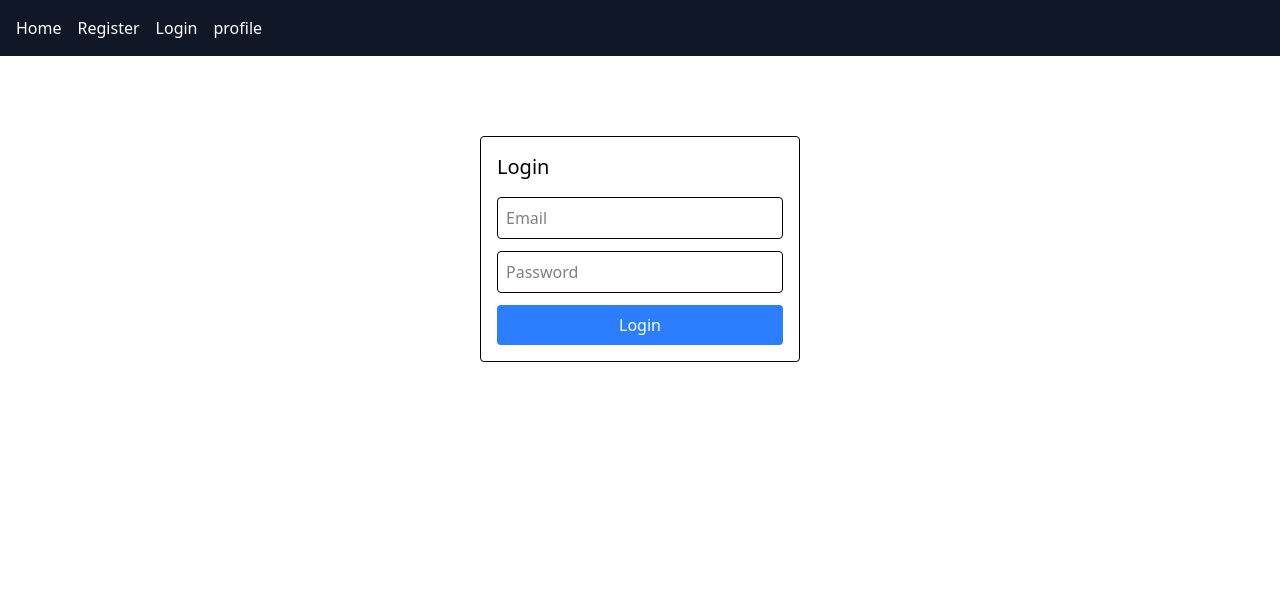
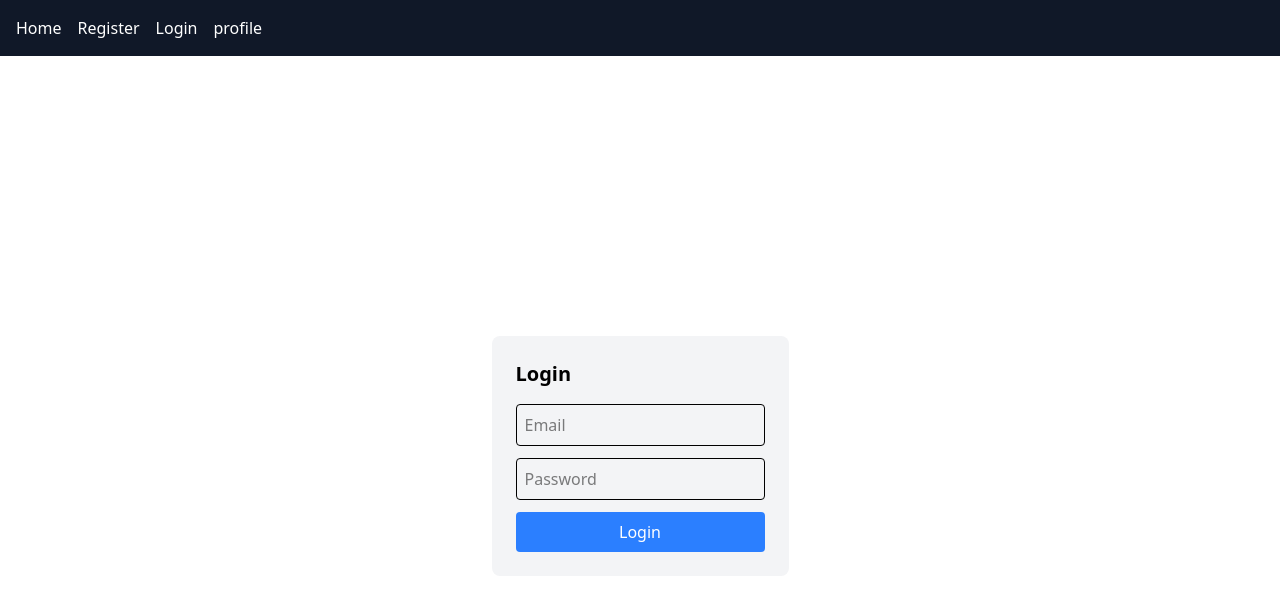
Before and after one commit to sugu2344/frontend-blogging-App, a React (Vite) app: page /login in a window 1280 px wide. Shown: the top 590 px of the page. Built offline with nearby package versions, Linux system fonts and the light colour scheme; no server answers.

Commit message:
issues in user

```diff
--- a/src/App.jsx
+++ b/src/App.jsx
@@ -6,14 +6,15 @@ import Layout from "./layouts/layout";
 import { Outlet } from "react-router-dom";
 
 const App = () => {
-  const user = useLoaderData();
-  const dispatch = useDispatch();
+  // const user = useLoaderData();
+  // const dispatch = useDispatch();
+  // console.log(user);
 
-  useEffect(() => {
-    if (user) {
-      dispatch(setUser(user));
-    }
-  }, [user, dispatch]);
+  // useEffect(() => {
+  //   if (user) {
+  //     dispatch(setUser(user));
+  //   }
+  // }, [user, dispatch]);
 
   return (
     <div>
--- a/src/loaders/unit/authLoader.js
+++ b/src/loaders/unit/authLoader.js
@@ -3,8 +3,8 @@ import authServices from "../../services/authServices";
 const authLoader = async () => {
   try {
     const response = await authServices.profile();
-    console.log("User Data from API:", response.data); // Debugging line
-    return response.data; // Ensure this returns the correct user object
+    console.log("User Data from API:", response.data);
+    return response.data;
   } catch (error) {
     console.error("Error fetching user profile:", error);
     return null;
--- a/src/pages/login.jsx
+++ b/src/pages/login.jsx
@@ -1,65 +1,53 @@
-import { useDispatch, useSelector } from "react-redux";
-import {
-  selectEmail,
-  selectPassword,
-  setEmail,
-  setPassword,
-} from "../redux/features/auth/loginSlice";
-import { toast } from "react-toastify";
-import { useNavigate } from "react-router";
+import { useState } from "react";
+import { useNavigate } from "react-router-dom";
 import authServices from "../services/authServices";
 
 const Login = () => {
-  const email = useSelector(selectEmail);
-  const password = useSelector(selectPassword);
-
-  const dispatch = useDispatch();
+  const [email, setEmail] = useState("");
+  const [password, setPassword] = useState("");
+  const [error, setError] = useState(null);
   const navigate = useNavigate();
 
   const handleLogin = async (e) => {
     e.preventDefault();
-
+    setError(null);
     try {
       const response = await authServices.login({ email, password });
-
-      if (response.status === 201) {
-        toast.success("Logged in successfully");
-
-        // clear the form
-        dispatch(setEmail(""));
-        dispatch(setPassword(""));
-
-        // redirect to home page
-        setTimeout(() => {
-          navigate("/");
-        }, 500);
-      }
+      localStorage.setItem("token", response.data.token);
+      console.log(response);
+      navigate("/profile");
     } catch (error) {
-      toast.error(error.response.data.message);
+      setError(error.response?.data?.message || "Login failed");
     }
   };
 
   return (
-    <div className="max-w-xs mx-auto mt-20 p-4 border rounded">
-      <h2 className="text-xl mb-4">Login</h2>
-      <form className="flex flex-col space-y-3" onSubmit={handleLogin}>
+    <div className="flex justify-center items-center h-screen">
+      <form onSubmit={handleLogin} className="bg-gray-100 p-6 rounded-lg">
+        <h2 className="text-xl font-semibold mb-4">Login</h2>
+        {error && <p className="text-red-500">{error}</p>}
         <input
-          name="email"
           type="email"
           placeholder="Email"
-          className="border p-2 rounded"
           value={email}
-          onChange={(e) => dispatch(setEmail(e.target.value))}
+          onChange={(e) => setEmail(e.target.value)}
+          className="block w-full p-2 mb-3 border rounded"
+          required
         />
         <input
-          name="password"
           type="password"
           placeholder="Password"
-          className="border p-2 rounded"
           value={password}
-          onChange={(e) => dispatch(setPassword(e.target.value))}
+          onChange={(e) => setPassword(e.target.value)}
+          className="block w-full p-2 mb-3 border rounded"
+          required
         />
-        <button className="bg-blue-500 text-white py-2 rounded">Login</button>
+        <button
+          type="submit"
+          className="w-full bg-blue-500 text-white p-2 rounded"
+        >
+          Login
+        </button>
       </form>
     </div>
   );
--- a/src/pages/userprofile.jsx
+++ b/src/pages/userprofile.jsx
@@ -2,22 +2,18 @@ import { useEffect } from "react";
 import { useSelector } from "react-redux";
 import { useNavigate } from "react-router-dom";
 import { selectUser } from "../redux/features/auth/userSlice";
-
 const Profile = () => {
   const navigate = useNavigate();
   const user = useSelector(selectUser);
-
   useEffect(() => {
     console.log("User in Profile Component:", user);
     if (!user) {
       navigate("/login", { replace: true });
     }
   }, [user, navigate]);
-
   if (!user) {
     return null;
   }
-
   return (
     <div>
       <h1 className="text-center text-3xl font-semibold mt-10">
@@ -42,5 +38,4 @@ const Profile = () => {
     </div>
   );
 };
-
 export default Profile;
--- a/src/redux/features/auth/userSlice.js
+++ b/src/redux/features/auth/userSlice.js
@@ -15,7 +15,6 @@ const userSlice = createSlice({
   },
 });
 
-
 export const { setUser, clearUser } = userSlice.actions;
 export const selectUser = (state) => state.user;
 
--- a/src/services/instance.js
+++ b/src/services/instance.js
@@ -1,12 +1,13 @@
 import axios from "axios";
 
-const baseURL = "http://127.0.0.1:7777/user";
+const baseURL = "http://127.0.0.1:7777/user"; // Change the base URL to your backend URL
 
 const instance = axios.create({
   baseURL,
   timeout: 3000,
   headers: {
     "Content-Type": "application/json",
+    Authorization: `Bearer ${localStorage.getItem("token")}`, // Add the token in the Authorization header
   },
   withCredentials: true,
 });
```
